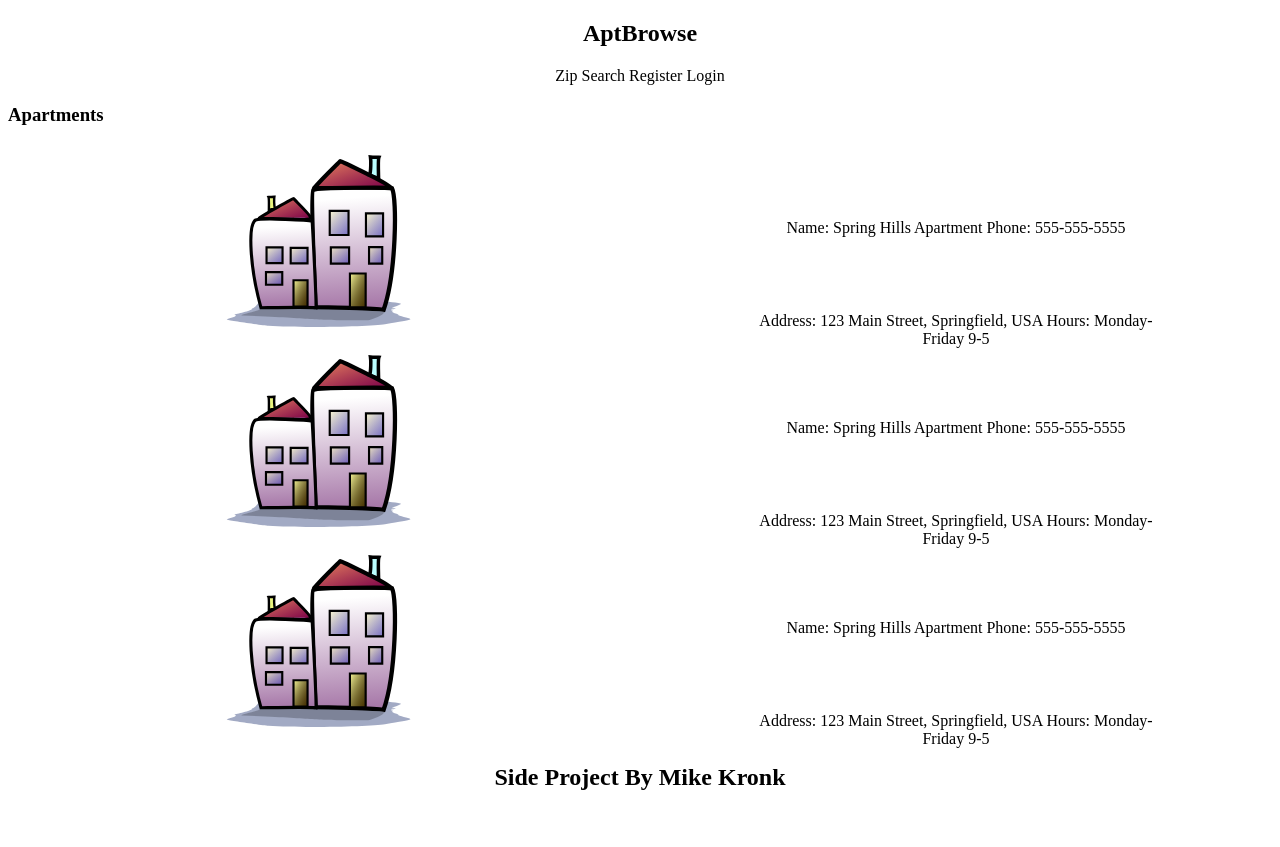
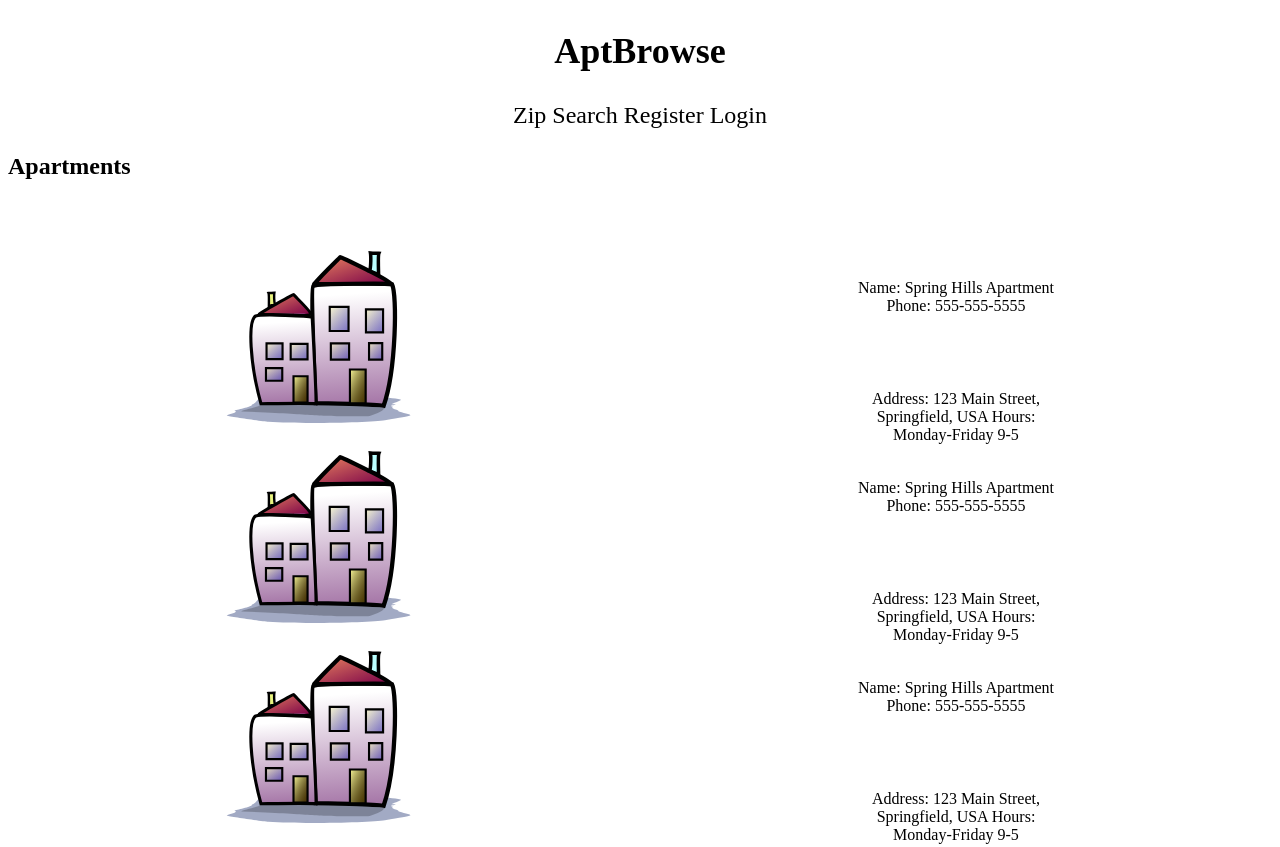
Before and after one commit to Kronkle/concepts, a website: page sass/aptbrowse_demo.html in a window 1280 px wide. Shown: the top 847 px of the page. Before the commit the page ends 811 px from the top, so only its background shows below. Drawn offline with Linux system fonts and the light colour scheme.

Commit message:
began conversion of layout to percentages for column widths and rems for everything else

```diff
--- a/sass/aptbrowse_demo.scss
+++ b/sass/aptbrowse_demo.scss
@@ -1,5 +1,9 @@
 /*
  *  For styling AptBrowse demo page. Sass syntax: SCSS
+ *
+ *  Design Notes:
+ *  Use rems for everything except for column widths
+ *  For column widths, use %
  */
 
 
@@ -14,7 +18,7 @@ $articleWidth: 100%;
 $figureImgWidth: 200px;
 $figureImgHeight: 200px;
 
-$block-width: 600px;
+$block-width: 800px;
 
 
 /*********** Global CSS ***********/
@@ -62,7 +66,7 @@ $block-width: 600px;
 	height: 200px;
 	margin: $centerMargin;
 	text-align: center;
-	font-size: 16px;
+	font-size: 1rem;
 }
 
 @mixin inlineBlockAndRight {
@@ -71,7 +75,7 @@ $block-width: 600px;
 	height: 200px;
 	margin: $centerMargin;
 	text-align: center;
-	font-size: 16px;
+	font-size: 1rem;
 }
 
 
@@ -79,6 +83,15 @@ $block-width: 600px;
 
 header, nav, footer {
 	@include blockAndCenter;
+	font-size: 1.5rem;
+}
+
+footer {
+	margin-top: 5rem;
+}
+
+h3 {
+	font-size: 1.5rem;
 }
 
 /* Article elements contain information for one apartment listing */
@@ -104,8 +117,9 @@ article {
 		@include inlineBlockAndRight;
 
 		p {
-			width: $figureImgWidth + 200px;
+			width: $figureImgWidth;
 			margin: 75px auto;
+			font-size: 1rem;
 		}
 	}
 }
```
Also changed, not shown: sass/aptbrowse_demo.css, 1 other file.
